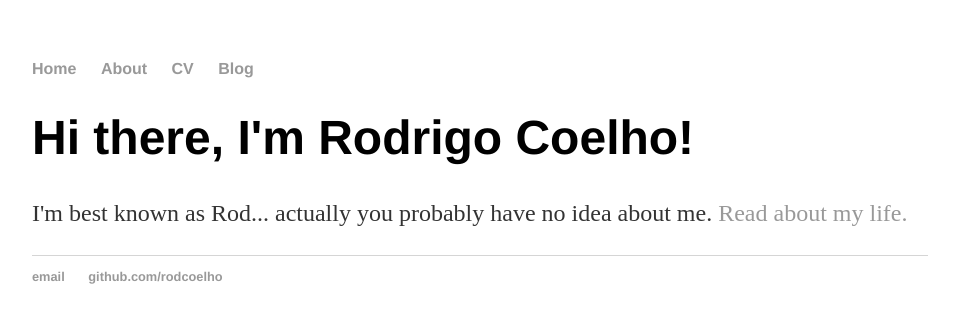
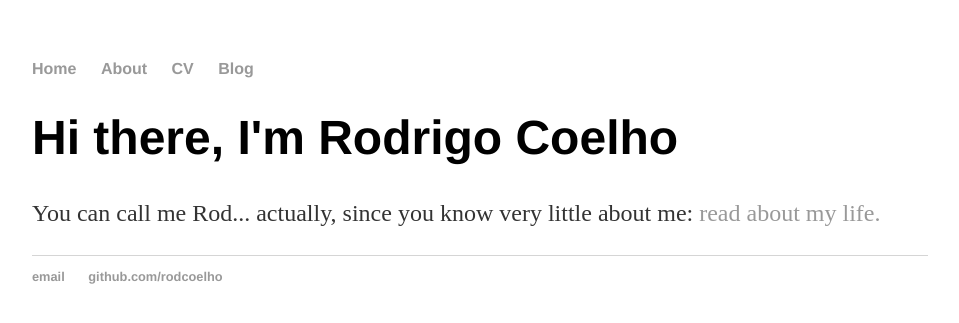
Before and after one commit to rodcoelho/rodcoelho.github.io, a Jekyll site: the page built from index.html, in a window 1280 px wide. Shown: the top 323 px of the page, without its empty margins (160-1119 px from the left). Built offline with Jekyll 4.4.1, drawn with Linux system fonts in a browser that asks for light colours.

Commit message:
change to index html for the main page

```diff
--- a/index.html
+++ b/index.html
@@ -3,6 +3,6 @@ layout: default
 title: Rod Coelho
 ---
 <div class="blurb">
-	<h1>Hi there, I'm Rodrigo Coelho!</h1>
-	<p>I'm best known as Rod... actually you probably have no idea about me. <a href="/about">Read about my life.</a></p>
+	<h1>Hi there, I'm Rodrigo Coelho</h1>
+	<p>You can call me Rod... actually, since you know very little about me: <a href="/about">read about my life.</a></p>
 </div><!-- /.blurb -->
```
